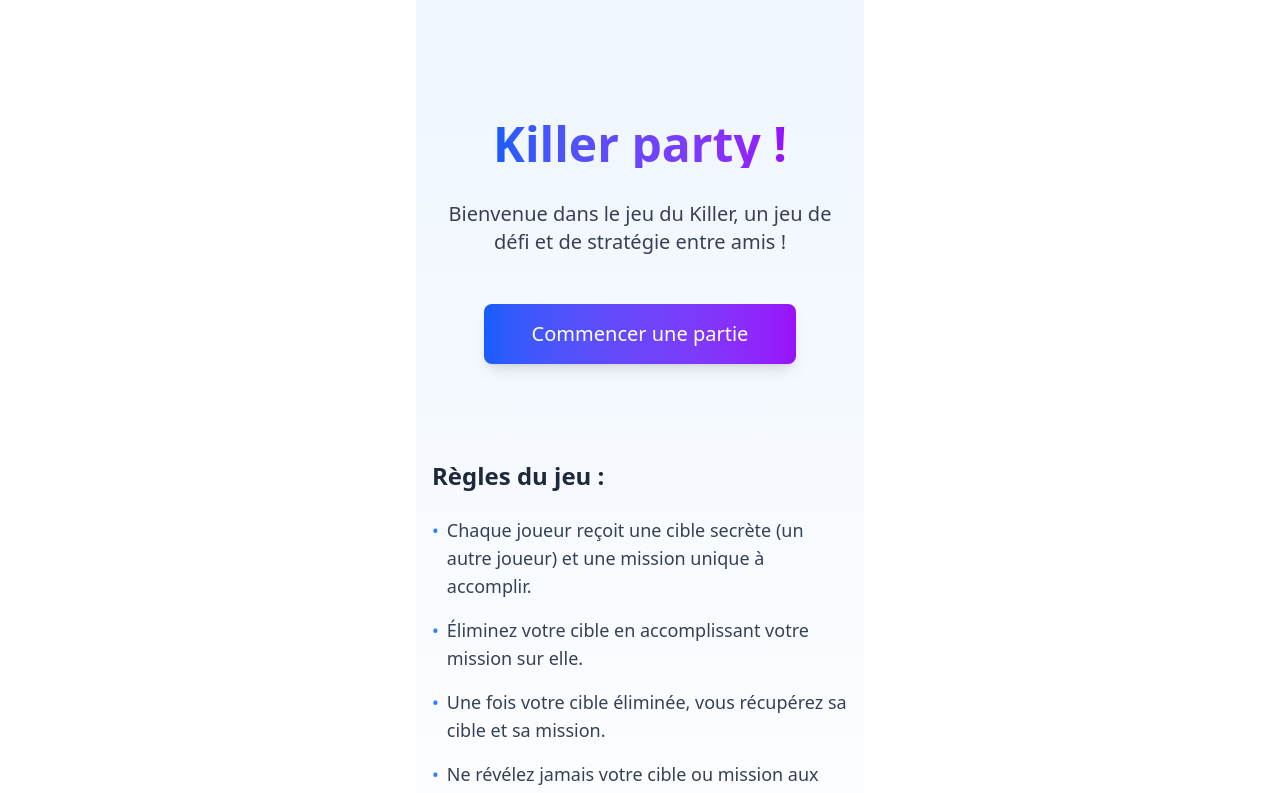
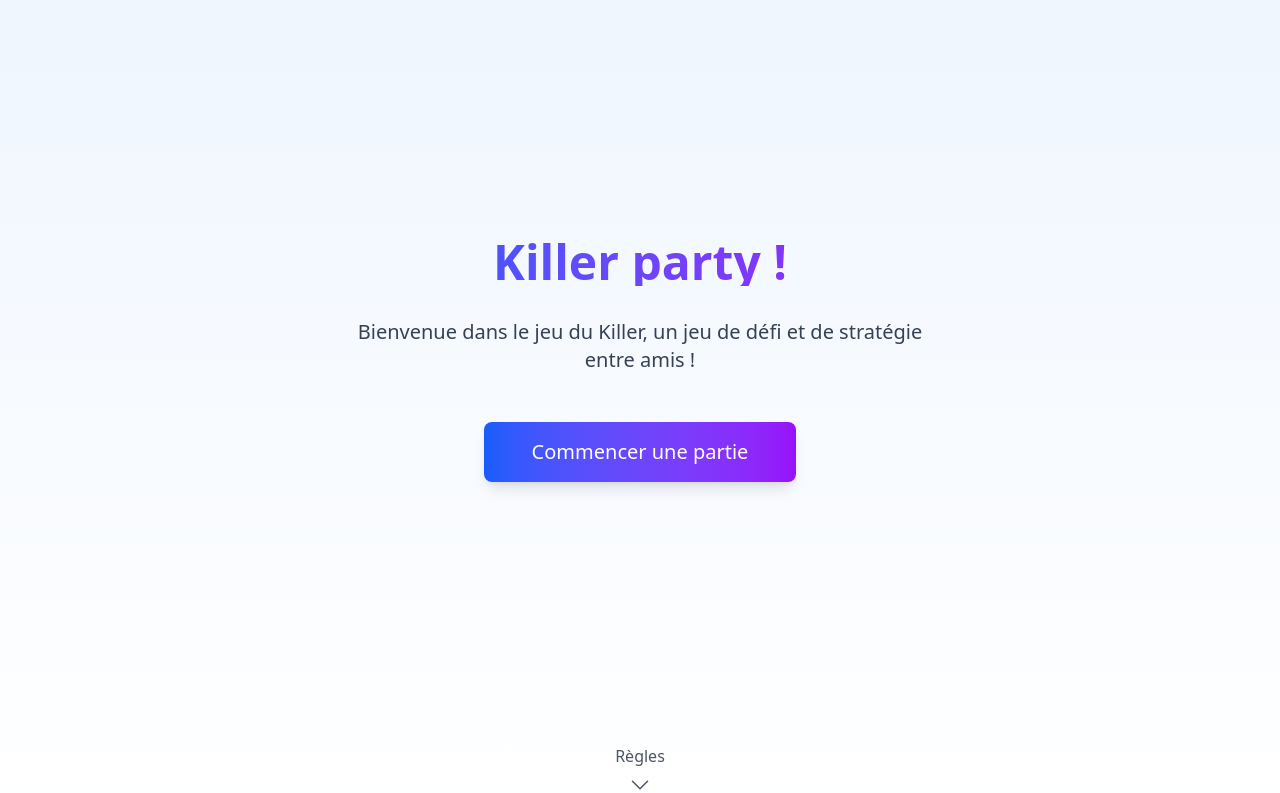
Before and after one commit to MathisBarre/killer, a React (Vite) app: page / in a window 1280 px wide. Shown: the top 793 px of the page. Built offline with nearby package versions, Linux system fonts and the light colour scheme.

Commit message:
better landing

```diff
--- a/package.json
+++ b/package.json
@@ -12,6 +12,7 @@
     "test:watch": "vitest"
   },
   "dependencies": {
+    "@heroicons/react": "^2.2.0",
     "@tailwindcss/vite": "^4.1.4",
     "@vercel/analytics": "^1.5.0",
     "framer-motion": "^12.7.2",
--- a/src/components/LandingScreen.tsx
+++ b/src/components/LandingScreen.tsx
@@ -1,6 +1,7 @@
 import { Button } from "./Button";
 import { Container } from "./Container";
 import { motion } from "framer-motion";
+import { ChevronDownIcon } from "@heroicons/react/24/outline";
 
 interface LandingScreenProps {
   onStartGame: () => void;
@@ -8,14 +9,14 @@ interface LandingScreenProps {
 
 export const LandingScreen = ({ onStartGame }: LandingScreenProps) => {
   return (
-    <Container className="flex flex-col items-center justify-center text-center bg-gradient-to-b from-blue-50 to-white">
+    <div className="flex flex-col">
+      <div className="h-screen flex flex-col items-center justify-center text-center bg-gradient-to-b from-blue-50 to-white">
         <motion.div
           initial={{ opacity: 0, y: 20 }}
           animate={{ opacity: 1, y: 0 }}
           transition={{ duration: 0.8 }}
-        className="max-w-6xl mx-auto"
+          className="max-w-6xl mx-auto px-4 mb-20"
         >
-        <div className="flex flex-col items-center my-24">
           <motion.h1
             className="text-5xl text-balance font-bold mb-8 bg-clip-text text-transparent bg-gradient-to-r from-blue-600 to-purple-600"
             initial={{ scale: 0.9 }}
@@ -26,7 +27,7 @@ export const LandingScreen = ({ onStartGame }: LandingScreenProps) => {
           </motion.h1>
 
           <motion.p
-            className="text-xl mb-12 text-gray-700 max-w-xl"
+            className="text-xl mb-12 text-gray-700 max-w-xl mx-auto"
             initial={{ opacity: 0 }}
             animate={{ opacity: 1 }}
             transition={{ duration: 0.8, delay: 0.4 }}
@@ -47,12 +48,27 @@ export const LandingScreen = ({ onStartGame }: LandingScreenProps) => {
               Commencer une partie
             </Button>
           </motion.div>
+        </motion.div>
+
+        <motion.div
+          initial={{ opacity: 0, y: 20 }}
+          animate={{ opacity: 1, y: 0 }}
+          transition={{ duration: 1, delay: 1 }}
+          className="absolute bottom-0 flex flex-col items-center cursor-pointer"
+          onClick={() =>
+            window.scrollTo({ top: window.innerHeight, behavior: "smooth" })
+          }
+        >
+          <p className="text-gray-600 mb-2">Règles</p>
+          <ChevronDownIcon className="h-6 w-6 text-gray-600 animate-bounce" />
+        </motion.div>
       </div>
 
+      <Container className="">
         <motion.div
           initial={{ opacity: 0 }}
           animate={{ opacity: 1 }}
-          transition={{ duration: 0.8, delay: 0.8 }}
+          transition={{ duration: 0.8 }}
           className="max-w-3xl mx-auto text-left"
         >
           <h2 className="font-bold text-2xl mb-6 text-gray-800">
@@ -119,7 +135,7 @@ export const LandingScreen = ({ onStartGame }: LandingScreenProps) => {
             </motion.li>
           </ul>
         </motion.div>
-      </motion.div>
       </Container>
+    </div>
   );
 };
```
Also changed, not shown: 1 other file (tests, documents, lock files or other folders). Lines whose indentation alone changed are shown as unchanged.
